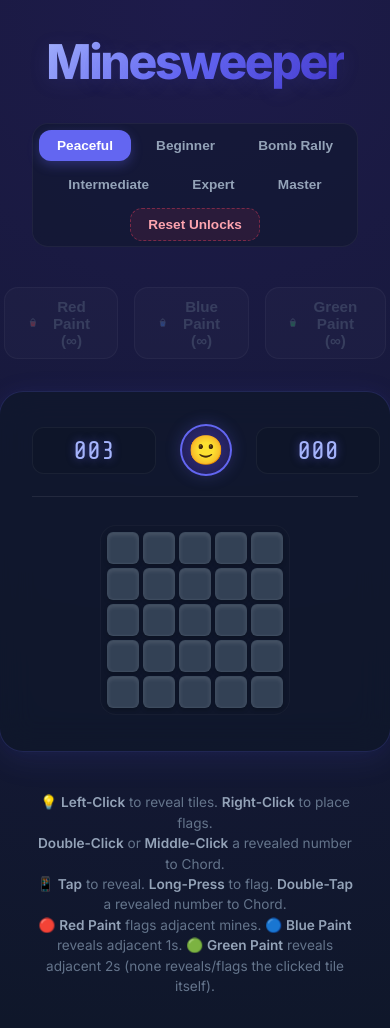
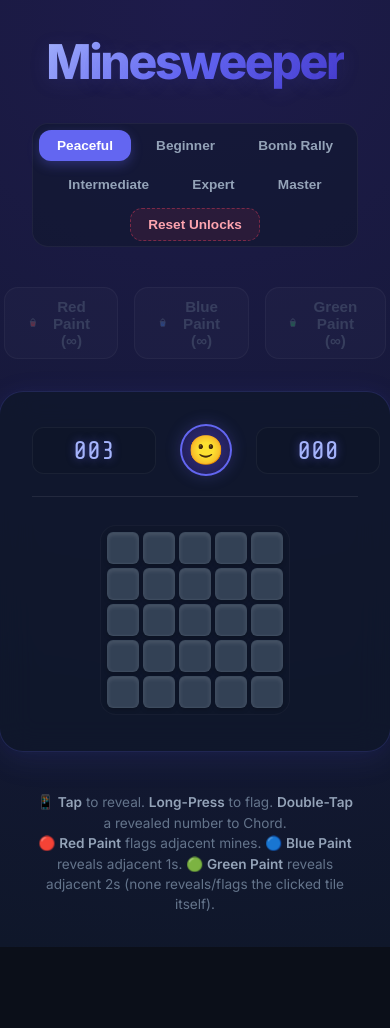
Before and after one commit to bofirial/CharlieMinesweeper, a React (Vite) app in the folder frontend/: page / in a window 390 px wide. After the commit the page ends 947 px from the top, so only its background shows below. Built offline with nearby package versions, Linux system fonts and the light colour scheme.

Commit message:
Hide computer instructions on mobile screens using media queries

```diff
--- a/frontend/src/components/Minesweeper.tsx
+++ b/frontend/src/components/Minesweeper.tsx
@@ -280,10 +280,16 @@
       </div>
 
       <div className="game-instructions">
-        💡 <span>Left-Click</span> to reveal tiles. <span>Right-Click</span> to place flags.<br />
-        <span>Double-Click</span> or <span>Middle-Click</span> a revealed number to Chord.<br />
-        📱 <span>Tap</span> to reveal. <span>Long-Press</span> to flag. <span>Double-Tap</span> a revealed number to Chord.<br />
-        🔴 <span>Red Paint</span> flags adjacent mines. 🔵 <span>Blue Paint</span> reveals adjacent 1s. 🟢 <span>Green Paint</span> reveals adjacent 2s (none reveals/flags the clicked tile itself).
+        <div className="desktop-only-instructions">
+          💡 <span>Left-Click</span> to reveal tiles. <span>Right-Click</span> to place flags.<br />
+          <span>Double-Click</span> or <span>Middle-Click</span> a revealed number to Chord.
+        </div>
+        <div className="mobile-only-instructions">
+          📱 <span>Tap</span> to reveal. <span>Long-Press</span> to flag. <span>Double-Tap</span> a revealed number to Chord.
+        </div>
+        <div>
+          🔴 <span>Red Paint</span> flags adjacent mines. 🔵 <span>Blue Paint</span> reveals adjacent 1s. 🟢 <span>Green Paint</span> reveals adjacent 2s (none reveals/flags the clicked tile itself).
+        </div>
       </div>
     </div>
   );
--- a/frontend/src/index.css
+++ b/frontend/src/index.css
@@ -385,6 +385,19 @@
   font-weight: 600;
 }
 
+.mobile-only-instructions {
+  display: none;
+}
+
+@media (max-width: 768px) {
+  .desktop-only-instructions {
+    display: none;
+  }
+  .mobile-only-instructions {
+    display: block;
+  }
+}
+
 /* Animations */
 @keyframes fadeIn {
   from {
```
